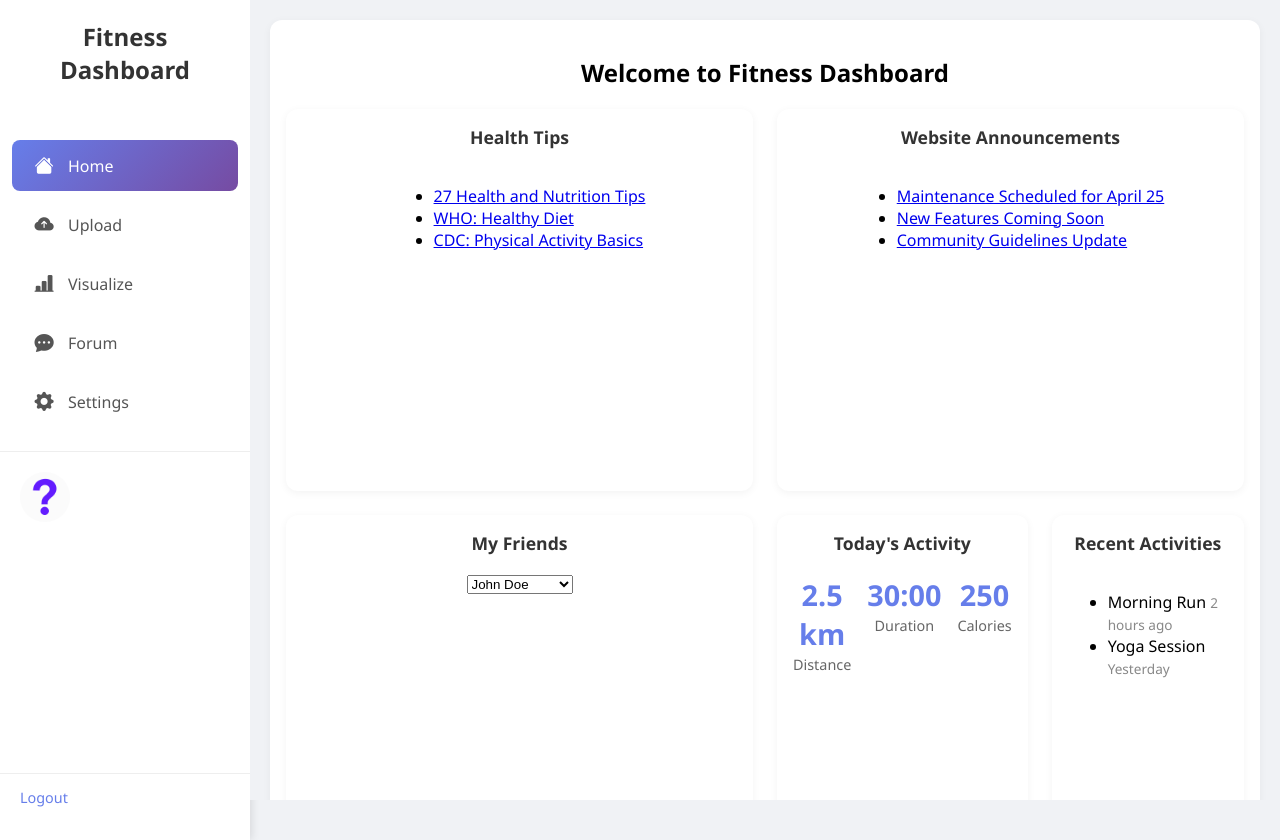
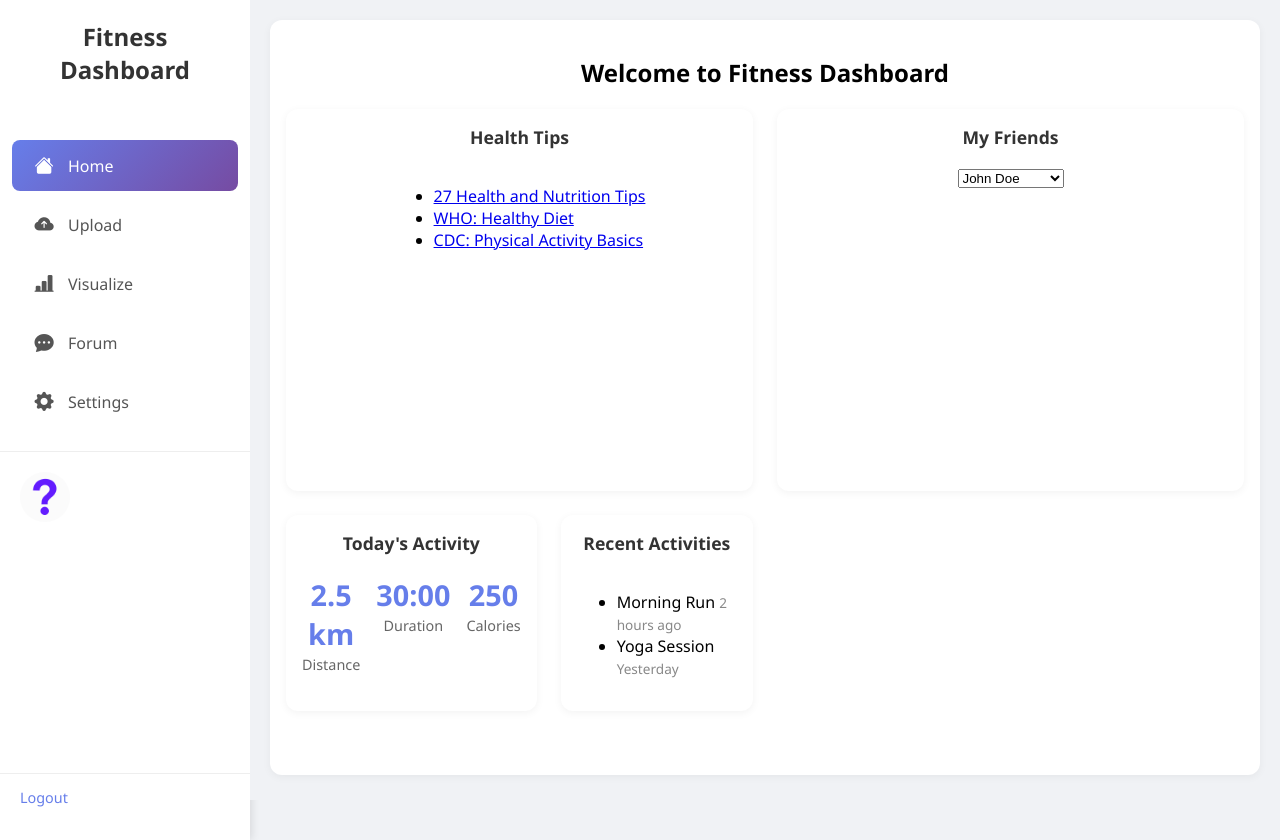
Before and after one commit to CallMeHeiSir/CITS5505_Group_project, a Flask app: page /index in a window 1280 px wide. Run offline with Flask 3, Linux system fonts and the light colour scheme.

Commit message:
delete website announcements

```diff
--- a/backend/templates/index.html
+++ b/backend/templates/index.html
@@ -50,16 +50,6 @@
                   <li><a href="https://www.healthline.com/nutrition/27-health-and-nutrition-tips" target="_blank">27 Health and Nutrition Tips</a></li>
                   <li><a href="https://www.who.int/news-room/fact-sheets/detail/healthy-diet" target="_blank">WHO: Healthy Diet</a></li>
                   <li><a href="https://www.cdc.gov/physicalactivity/basics/index.htm" target="_blank">CDC: Physical Activity Basics</a></li>
-                </ul>
-              </div>
-
-              <!-- Website Announcements -->
-              <div class="card">
-                <h5>Website Announcements</h5>
-                <ul class="announcements-list">
-                  <li><a href="announcement1.html">Maintenance Scheduled for April 25</a></li>
-                  <li><a href="announcement2.html">New Features Coming Soon</a></li>
-                  <li><a href="announcement3.html">Community Guidelines Update</a></li>
                 </ul>
               </div>
 
```
